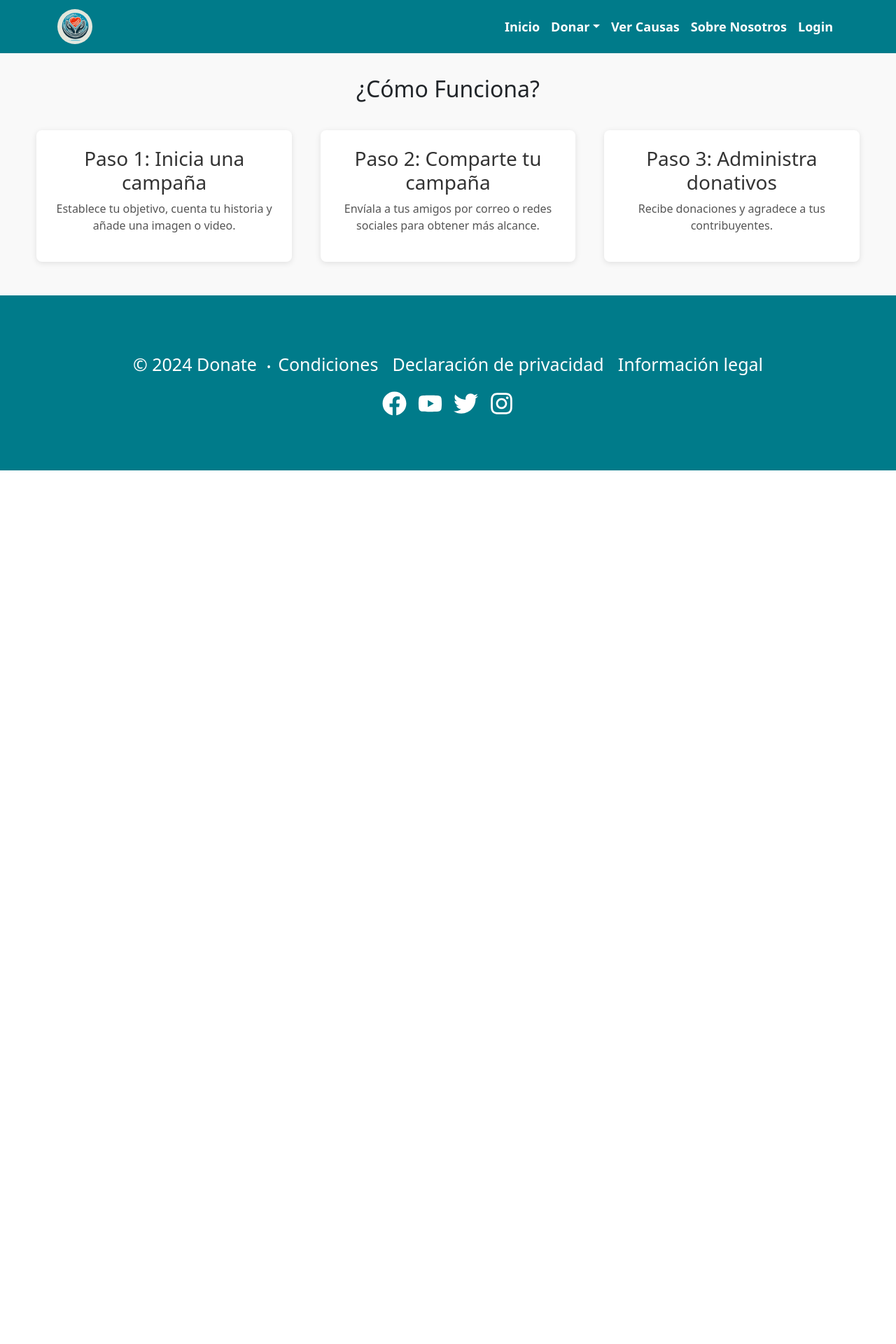
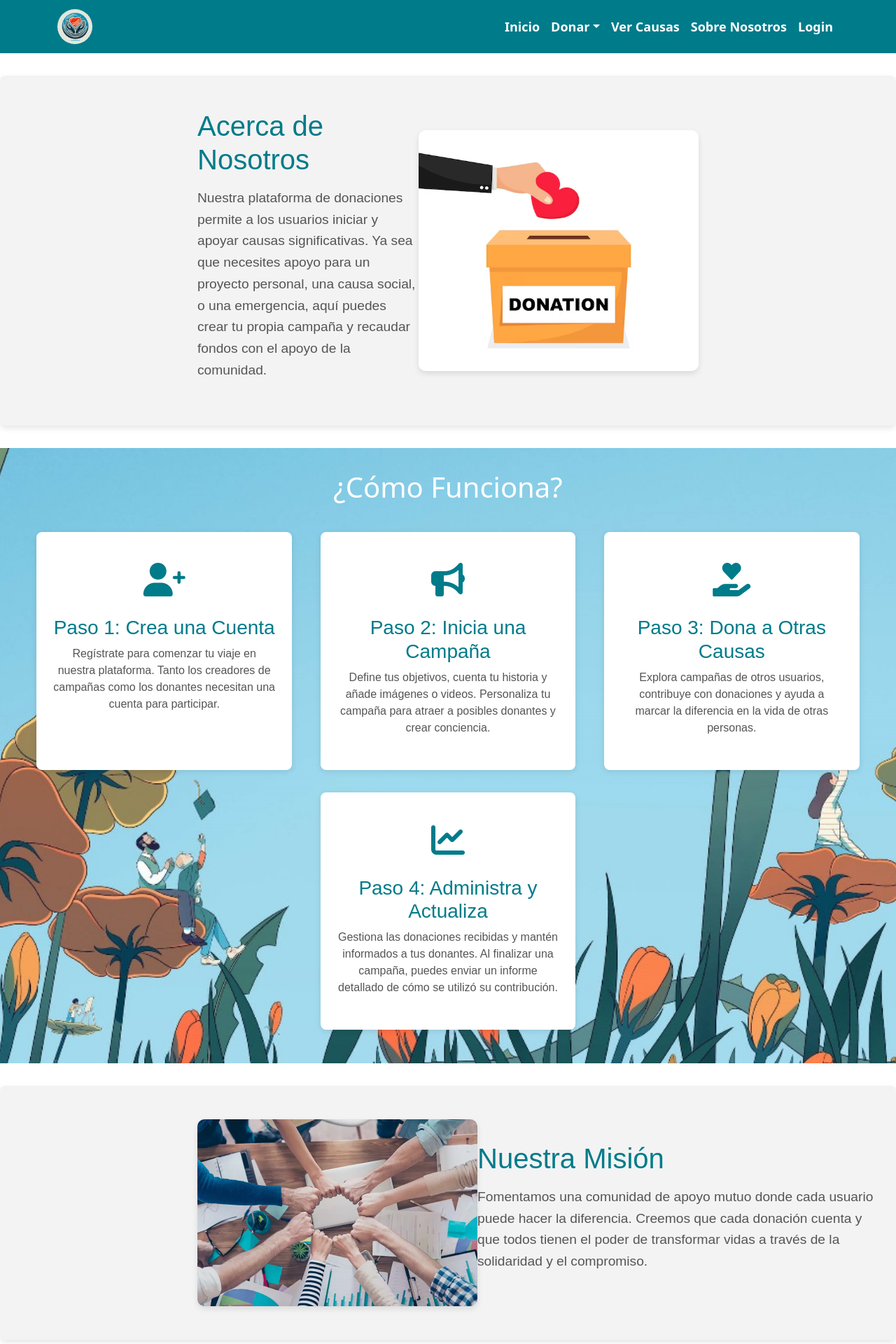
Before and after one commit to car020202/frontendparadonaciones, a React (Vite) app: page /acercade in a window 1280 px wide. Shown: the top 1920 px of the page at 70% size. Before the commit the page ends 800 px from the top, so only its background shows below. Built offline with nearby package versions, Linux system fonts and the light colour scheme.

Commit message:
acerca de o sobre nosotros terminado

```diff
--- a/index.html
+++ b/index.html
@@ -3,6 +3,11 @@
   <head>
     <meta charset="UTF-8" />
     <link rel="icon" type="image/webp" href="/src/assets/logo.webp" />
+    <link
+  rel="stylesheet"
+  href="https://cdnjs.cloudflare.com/ajax/libs/font-awesome/6.0.0-beta3/css/all.min.css"
+/>
+
     <link
       href="https://cdn.jsdelivr.net/npm/bootstrap@5.3.0/dist/css/bootstrap.min.css"
       rel="stylesheet"
--- a/src/inicio/Acercade.css
+++ b/src/inicio/Acercade.css
@@ -1,8 +1,166 @@
+/* About Us Section */
+.about-us {
+  background-color: #f3f3f3;
+  padding: 3rem 2rem;
+  border-radius: 8px;
+  margin: 2rem 0;
+  box-shadow: 0 4px 8px rgba(0, 0, 0, 0.1);
+}
+
+.about-us-content {
+  display: flex;
+  align-items: center;
+  justify-content: space-between;
+  flex-wrap: wrap;
+}
+
+.about-us-text {
+  margin-left: 250px;
+  flex: 1;
+  max-width: 60%;
+  font-family: 'Arial', sans-serif;
+  color: #333;
+}
+
+.about-us h2 {
+  font-size: 2.5rem;
+  color: #007b8a;
+  margin-bottom: 1rem;
+}
+
+.about-us p {
+  font-size: 1.2rem;
+  color: #555;
+  line-height: 1.6;
+  max-width: 800px;
+}
+
+.about-us-image {
+  flex: 1;
+  max-width: 400px;
+  height: auto;
+  margin-right: 250px;
+  border-radius: 10px;
+  box-shadow: 0 4px 8px rgba(0, 0, 0, 0.1);
+}
+
+/* Our Mission Section */
+.our-mission {
+  background-color: #f3f3f3;
+  padding: 3rem 2rem;
+  border-radius: 8px;
+  margin: 2rem 0;
+  box-shadow: 0 4px 8px rgba(0, 0, 0, 0.1);
+}
+
+.our-mission-content {
+  display: flex;
+  align-items: center;
+  justify-content: space-between;
+  flex-wrap: wrap;
+}
+
+.mission-image {
+
+  flex: 1;
+  max-width: 400px;
+  height: auto;
+  margin-left: 250px;
+  border-radius: 10px;
+  box-shadow: 0 4px 8px rgba(0, 0, 0, 0.1);
+}
+
+.mission-text {
+  flex: 1;
+  max-width: 60%;
+  font-family: 'Arial', sans-serif;
+  color: #333;
+}
+
+.our-mission h2 {
+  font-size: 2.5rem;
+  color: #007b8a;
+  margin-bottom: 1rem;
+}
+
+.our-mission p {
+  font-size: 1.2rem;
+  color: #555;
+  line-height: 1.6;
+  max-width: 800px;
+}
+
+/* Responsive adjustments */
+@media (max-width: 768px) {
+  .our-mission-content {
+    flex-direction: column;
+    text-align: center;
+  }
+
+  .mission-image {
+    max-width: 80%;
+    margin: 0 auto 1.5rem auto;
+  }
+
+  .mission-text {
+    max-width: 100%;
+  }
+
+  .our-mission h2 {
+    font-size: 2rem;
+  }
+
+  .our-mission p {
+    font-size: 1.1rem;
+  }
+}
+
+
+/* Responsive adjustments */
+@media (max-width: 768px) {
+  .about-us-content {
+    flex-direction: column;
+    text-align: center;
+  }
+
+  .about-us-text {
+    max-width: 100%;
+    margin-bottom: 1.5rem;
+  }
+
+  .about-us-image {
+    max-width: 80%;
+    margin: 0 auto;
+  }
+
+  .about-us, .our-mission {
+    padding: 2rem 1rem;
+  }
+
+  .about-us h2, .our-mission h2 {
+    font-size: 2rem;
+  }
+
+  .about-us p, .our-mission p {
+    font-size: 1.1rem;
+  }
+}
+
+/* How it Works Section */
 .how-it-works {
   text-align: center;
   padding: 2rem;
-    background-color: #f9f9f9;
+  background-color: #007b8a;
   animation: fadeIn 1.5s ease-in-out;
+  background-image: url('../assets/image.png'); /* Asegúrate de colocar la imagen en la carpeta de assets */
+  background-size: cover; /* Hace que la imagen cubra toda la sección */
+  background-position: center; /* Centra la imagen */
+  background-repeat: no-repeat; /* Evita que la imagen se repita */
+  animation: fadeIn 1.5s ease-in-out;
+}
+
+.how-it-works h1 {
+  color: #ffffff;
 }
 
 .steps {
@@ -13,36 +171,39 @@
 }
 
 .step {
-    background-color: #fff;
-    padding: 1.5rem;
+  background-color: #ffffff;
+  padding: 2rem 1.5rem;
   margin: 1rem;
   border-radius: 8px;
   box-shadow: 0 2px 8px rgba(0, 0, 0, 0.1);
   width: 30%;
   animation: slideUp 1.2s ease-in-out;
+  transition: transform 0.3s;
+  position: relative;
 }
 
 .step:hover {
   transform: scale(1.05);
-    transition: transform 0.3s;
+}
+
+.step-icon {
+  font-size: 3rem;
+  color: #007b8a;
+  margin-bottom: 1rem;
 }
 
 .step h3 {
-    color: #333;
+  color: #007b8a;
   margin-bottom: 0.5rem;
+  font-family: 'Arial', sans-serif;
 }
 
 .step p {
   color: #555;
+  font-family: 'Arial', sans-serif;
 }
 
-  .step-image {
-    width: 100%;
-    height: auto;
-    border-radius: 8px;
-    margin-bottom: 1rem;
-  }
-
+/* Animation keyframes */
 @keyframes fadeIn {
   from {
     opacity: 0;
@@ -63,6 +224,7 @@
   }
 }
 
+/* Responsive Design */
 @media (max-width: 768px) {
   .step {
     width: 100%;
--- a/src/inicio/Acercade.jsx
+++ b/src/inicio/Acercade.jsx
@@ -2,28 +2,86 @@ import React from 'react';
 import Navbar from '../navbar/navbar';
 import Footer from '../Footer/Footer';
 import './Acercade.css';
-
+import donate from '../assets/donate.avif'; // Asegúrate de colocar la imagen en la carpeta de assets
+import missionBackground from '../assets/background.jpg'; // Asegúrate de colocar la imagen en la carpeta de assets
+import missionImage from '../assets/Mision.webp'; // Asegúrate de colocar la imagen en la carpeta de assets
 const Acercade = () => {
   return (
     <>
       <Navbar />
-      <section className="how-it-works">
-        <h2>¿Cómo Funciona?</h2>
+      <section className="about-us">
+        <div className="about-us-content">
+          <div className="about-us-text">
+            <h2>Acerca de Nosotros</h2>
+            <p>
+              Nuestra plataforma de donaciones permite a los usuarios iniciar y apoyar causas significativas. Ya sea que necesites apoyo
+              para un proyecto personal, una causa social, o una emergencia, aquí puedes crear tu propia campaña y recaudar fondos con el
+              apoyo de la comunidad.
+            </p>
+          </div>
+          <img src={donate} alt="Ilustración sobre cómo funciona la plataforma de donaciones" className="about-us-image" />
+        </div>
+      </section>
+
+      <section className="how-it-works" style={{ backgroundImage: `url(${missionBackground})` }}>
+        <h1>¿Cómo Funciona?</h1>
         <div className="steps">
           <div className="step">
-            <h3>Paso 1: Inicia una campaña</h3>
-            <p>Establece tu objetivo, cuenta tu historia y añade una imagen o video.</p>
+            <div className="step-icon">
+              <i className="fas fa-user-plus"></i>
+            </div>
+            <h3>Paso 1: Crea una Cuenta</h3>
+            <p>
+              Regístrate para comenzar tu viaje en nuestra plataforma. Tanto los creadores de campañas como los donantes necesitan
+              una cuenta para participar.
+            </p>
           </div>
           <div className="step">
-            <h3>Paso 2: Comparte tu campaña</h3>
-            <p>Envíala a tus amigos por correo o redes sociales para obtener más alcance.</p>
+            <div className="step-icon">
+              <i className="fas fa-bullhorn"></i>
+            </div>
+            <h3>Paso 2: Inicia una Campaña</h3>
+            <p>
+              Define tus objetivos, cuenta tu historia y añade imágenes o videos. Personaliza tu campaña para atraer a posibles
+              donantes y crear conciencia.
+            </p>
           </div>
           <div className="step">
-            <h3>Paso 3: Administra donativos</h3>
-            <p>Recibe donaciones y agradece a tus contribuyentes.</p>
+            <div className="step-icon">
+              <i className="fas fa-hand-holding-heart"></i>
+            </div>
+            <h3>Paso 3: Dona a Otras Causas</h3>
+            <p>
+              Explora campañas de otros usuarios, contribuye con donaciones y ayuda a marcar la diferencia en la vida de otras
+              personas.
+            </p>
+          </div>
+          <div className="step">
+            <div className="step-icon">
+              <i className="fas fa-chart-line"></i>
+            </div>
+            <h3>Paso 4: Administra y Actualiza</h3>
+            <p>
+              Gestiona las donaciones recibidas y mantén informados a tus donantes. Al finalizar una campaña, puedes enviar un
+              informe detallado de cómo se utilizó su contribución.
+            </p>
           </div>
         </div>
       </section>
+
+      <section className="our-mission">
+        <div className="our-mission-content">
+          <img src={missionImage} alt="Nuestra Misión" className="mission-image" />
+          <div className="mission-text">
+            <h2>Nuestra Misión</h2>
+            <p>
+              Fomentamos una comunidad de apoyo mutuo donde cada usuario puede hacer la diferencia. Creemos que cada donación cuenta y
+              que todos tienen el poder de transformar vidas a través de la solidaridad y el compromiso.
+            </p>
+          </div>
+        </div>
+      </section>
+
       <Footer />
     </>
   );
```
Also changed, not shown: src/assets/Mision.webp (added), src/assets/donate.avif (added). Lines whose indentation alone changed are shown as unchanged.
